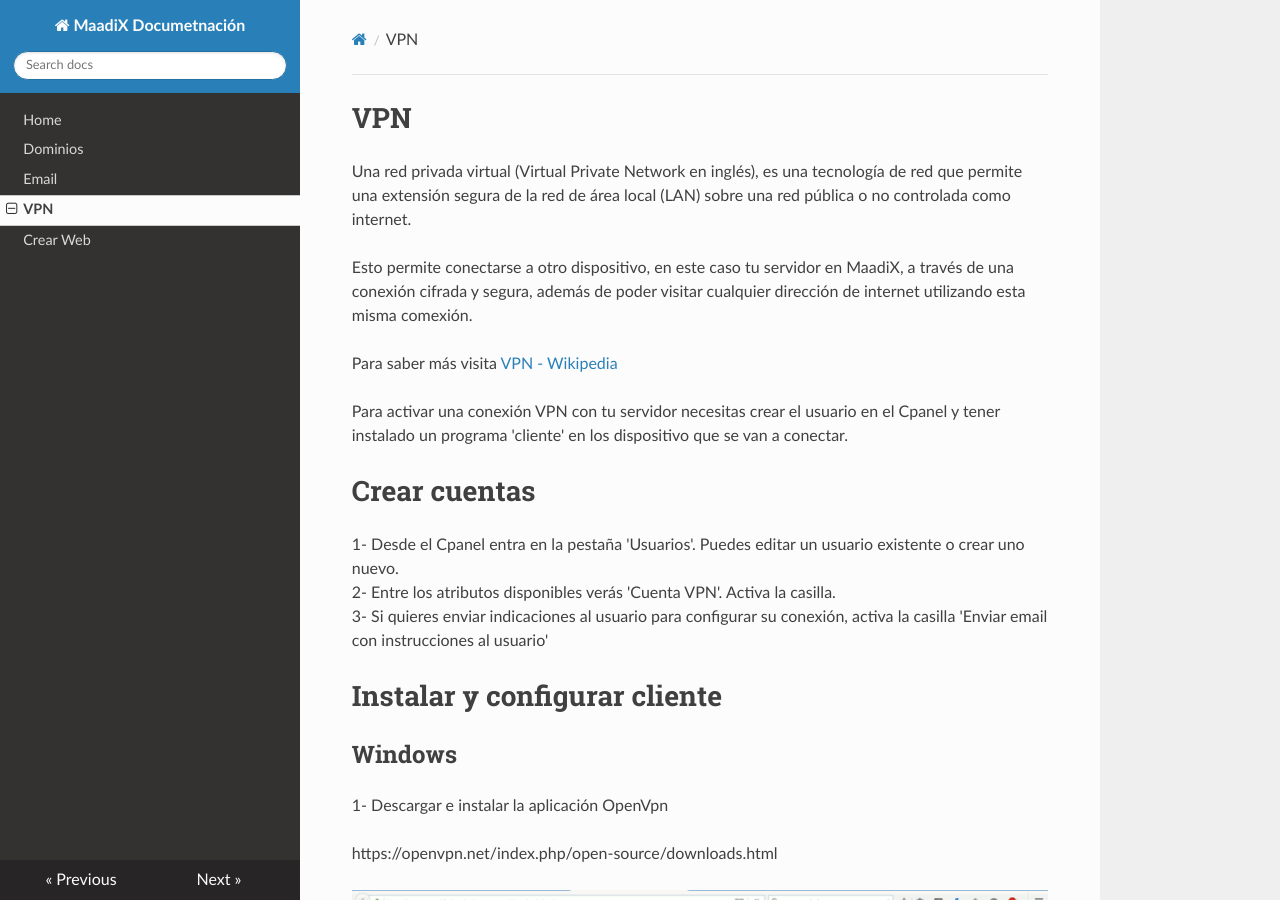
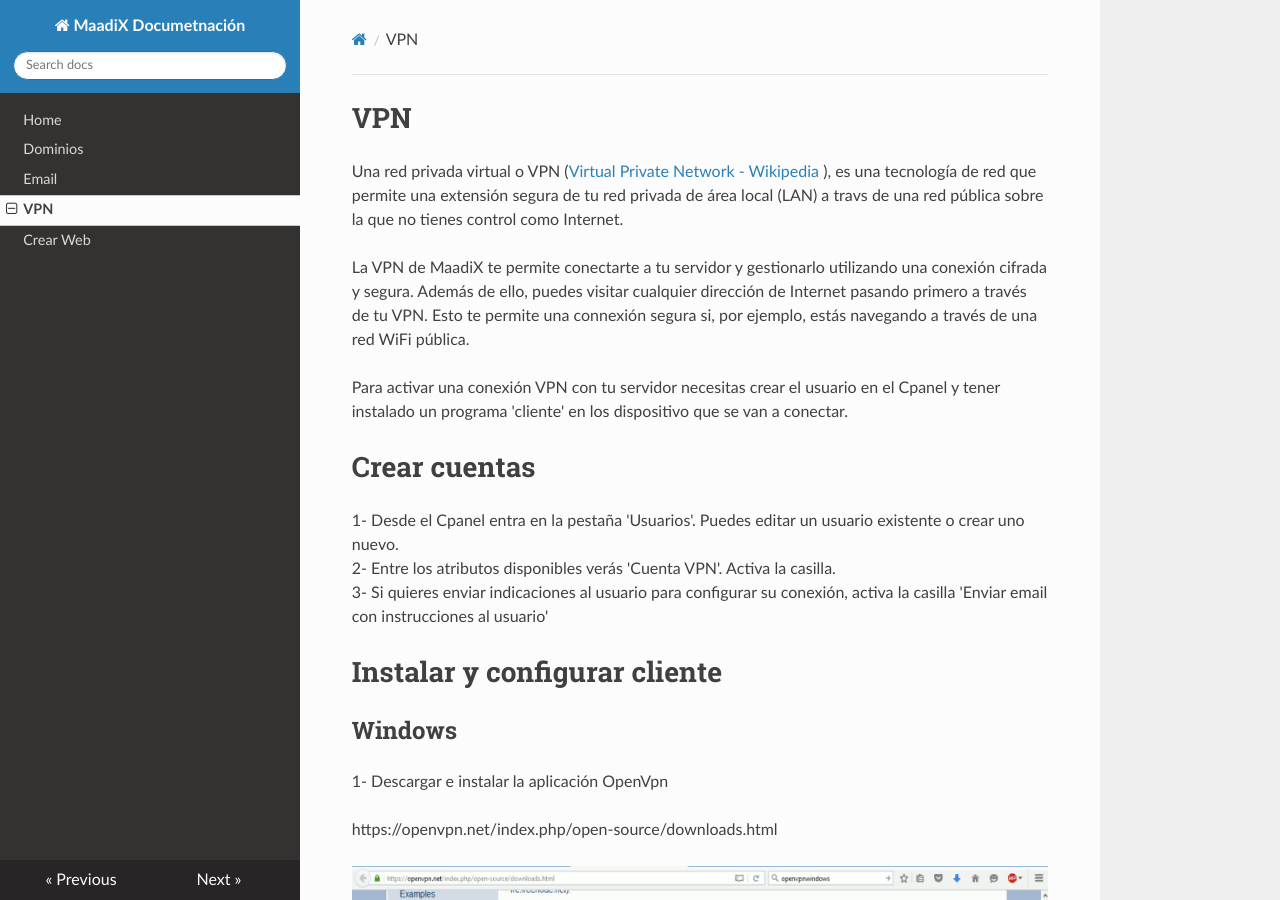
Before and after one commit to MaadixNet/docs, an MkDocs documentation site: the page built from docs/vpn.md, in a window 1280 px wide and 900 px high. Built offline with MkDocs 1.6.1, drawn with Linux system fonts in a browser that asks for light colours; nearby versions of some CDN libraries; old or Windows-style settings are respelled for this version of MkDocs.

Commit message:
Update vpn.md

```diff
--- a/docs/vpn.md
+++ b/docs/vpn.md
@@ -1,11 +1,8 @@
 # VPN
 
-Una red privada virtual (Virtual Private Network en inglés), es una tecnología de red que permite una extensión segura de la red de área local (LAN) sobre una red pública o no controlada como internet.
+Una red privada virtual o VPN ([Virtual Private Network - Wikipedia](https://es.wikipedia.org/wiki/Red_privada_virtual) ), es una tecnología de red que permite una extensión segura de tu red privada de área local (LAN) a travs de una red pública sobre la que no tienes control como Internet.
 
-Esto permite conectarse a otro dispositivo, en este caso tu servidor en MaadiX, a través de una conexión cifrada y segura, además de poder visitar cualquier dirección de internet utilizando esta misma comexión.
-
-
-Para saber más visita [VPN - Wikipedia](https://es.wikipedia.org/wiki/Red_privada_virtual)
+La VPN de MaadiX te permite conectarte a tu servidor y gestionarlo utilizando una conexión cifrada y segura. Además de ello, puedes visitar cualquier dirección de Internet pasando primero a través de tu VPN. Esto te permite una connexión segura si, por ejemplo, estás navegando a través de una red WiFi pública.
 
 Para activar una conexión VPN con tu servidor necesitas crear el usuario en el Cpanel y tener instalado un programa  'cliente' en los dispositivo que se van a conectar.
 
```
